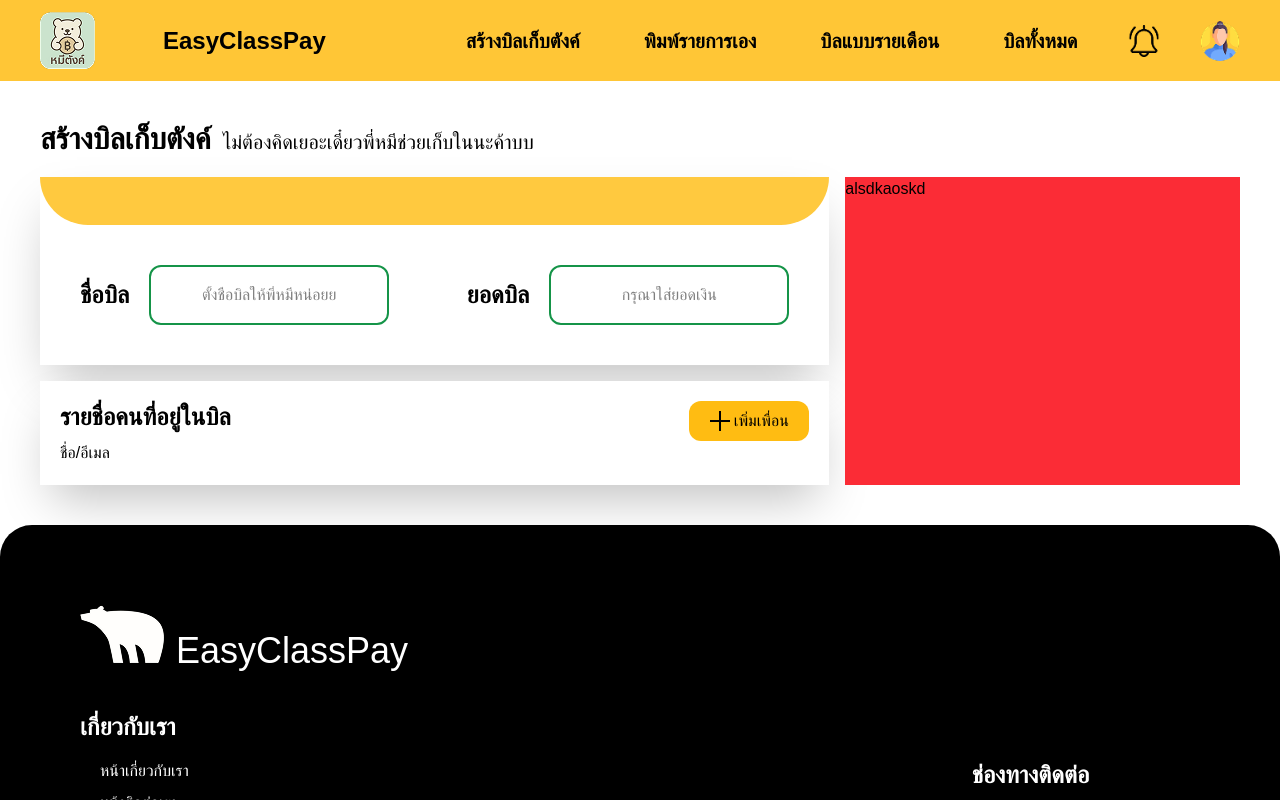
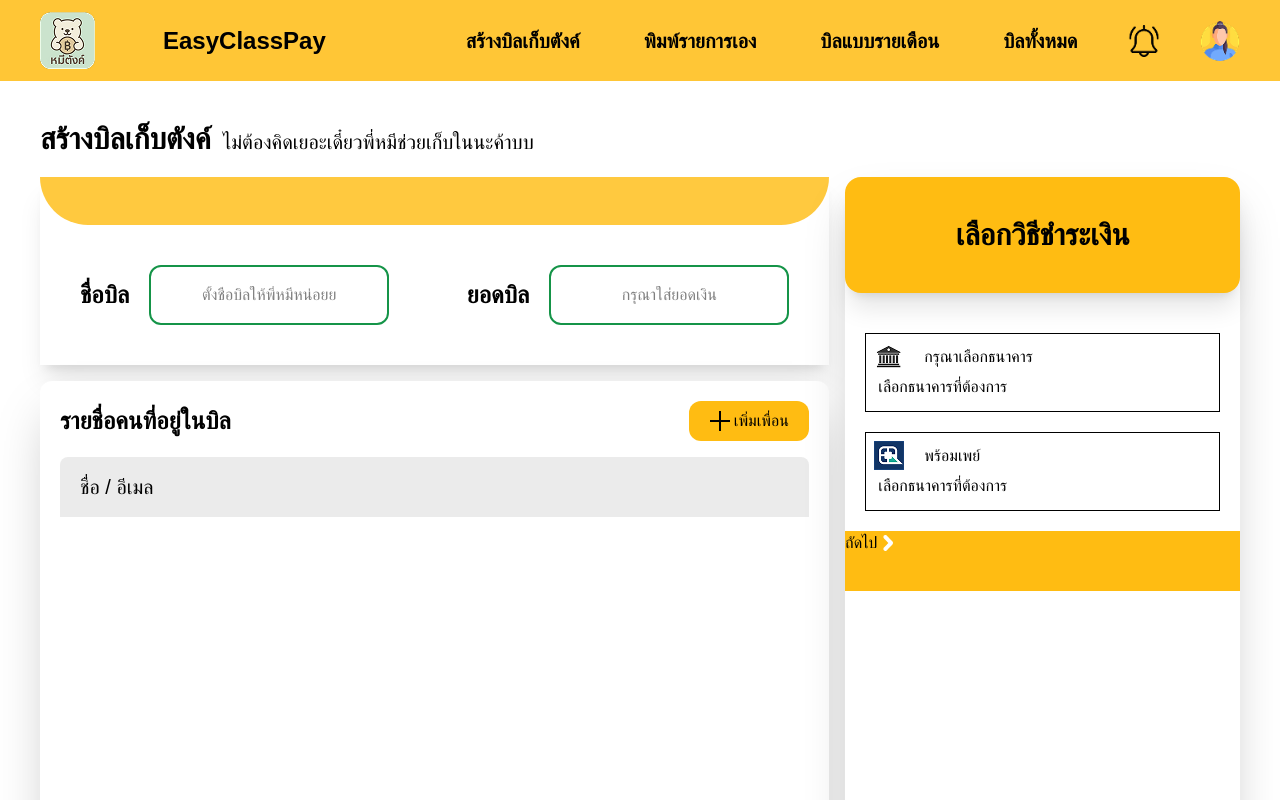
Before and after one commit to BunyawatCharnwechsart/EasyClassPay, a Nuxt app in the folder easyClassPay/: page /createBill in a window 1280 px wide. Shown: the top 800 px of the page. Built offline with nearby package versions, Linux system fonts and the light colour scheme; a web font is replaced by a local one.

Commit message:
Working createBill

```diff
--- a/easyClassPay/app/pages/createBill.vue
+++ b/easyClassPay/app/pages/createBill.vue
@@ -1,6 +1,8 @@
 <template>
     <div class="font-Bai-Jamjuree">
+
         <navbar />
+
         <div class="m-10">
             <div class="flex gap-3 items-baseline">
                 <h1 class="text-3xl font-bold">สร้างบิลเก็บตังค์</h1>
@@ -9,8 +11,9 @@
 
             <div class="flex justify-between mt-5 gap-4">
                 <div class="flex flex-col gap-4 w-2/3">
+
                     <!-- ที่กรอกชื่อกับยอดบิล -->
-                    <div class="bg-white shadow-2xl">
+                    <div class="bg-white shadow-xl">
                         <div class="bg-[#FFC93F] h-12 rounded-b-full"></div>
                         <div class="flex justify-between p-10">
 
@@ -28,25 +31,60 @@
                     </div>
 
                     <!-- list ชื่อเพื่อนที่อยู่ในบิล -->
-                    <div class="bg-white shadow-2xl p-5">
+                    <div class="bg-white shadow-2xl p-5 rounded-xl">
                         <!-- หัวข้อ -->
-                        <div class="flex justify-between">
+                        <div class="flex justify-between items-center">
                             <h1 class="text-2xl font-semibold">รายชื่อคนที่อยู่ในบิล</h1>
                             <button class="flex items-center cursor-pointer bg-[#FFBC12] w-30 h-10 justify-center rounded-xl"><img class="w-5 h-5 mr-1" src="/plus.png">เพิ่มเพื่อน</button>
                         </div>
 
                         <!-- แสดงชื่อ -->
-                        <div>
-                            <label for="list-name">ชื่อ/อีเมล</label>
+                        <div class="h-150">
+                            <div class="mt-4 p-4 rounded-t-lg bg-[#EBEBEB]">
+                                <label for="list-name" class="ml-1 text-xl">ชื่อ / อีเมล</label>
+                            </div>
+
+                            <!-- ใส่รายชื่อ -->
+                            <div>
+
+                            </div>
                         </div>
                     </div>
 
                 </div>
 
                 <!-- จ่ายเงิน -->
-                <div class="bg-red-500 w-1/3">
-                    <div>
-                        <h1>alsdkaoskd</h1>
+                <div class="bg-white shadow-2xl w-1/3 rounded-2xl">
+                    <div class="flex bg-[#FFBC12] p-10 justify-center shadow-xl rounded-2xl mb-5">
+                        <h1 class="text-3xl font-bold">เลือกวิธีชำระเงิน</h1>
+                    </div>
+
+                    <div class="flex flex-col gap-5 p-5">
+                        <!-- เลือกธนาคาร -->
+                        <div class="p-2 bg-white border-1 border-gray cursor-pointer">
+                            <div class="flex items-center gap-5">
+                                <img src="/bank-logo.png">
+                                <h1>กรุณาเลือกธนาคาร</h1>
+                            </div>
+                            <div class="p-1">
+                                <span>เลือกธนาคารที่ต้องการ</span>
+                            </div>
+                        </div>
+
+                        <!-- พร้อมเพย์ -->
+                        <div class="p-2 bg-white border-1 border-gray cursor-pointer">
+                            <div class="flex items-center gap-5">
+                                <img src="/prompay-logo.png">
+                                <h1>พร้อมเพย์</h1>
+                            </div>
+                            <div class="p-1">
+                                <span>เลือกธนาคารที่ต้องการ</span>
+                            </div>
+                        </div>
+                    </div>
+
+                    <div class="">
+                        <button class="flex bg-[#FFBC12] w-full h-15">ถัดไป <img src="/arrow-r.png"> </button>
                     </div>
                 </div>
             </div>
--- a/easyClassPay/nuxt.config.ts
+++ b/easyClassPay/nuxt.config.ts
@@ -2,6 +2,7 @@
 import tailwindcss from "@tailwindcss/vite";
 
 export default defineNuxtConfig({
+
   compatibilityDate: '2025-07-15',
   devtools: { enabled: true },
   css: ['~/assets/css/main.css'],
```
